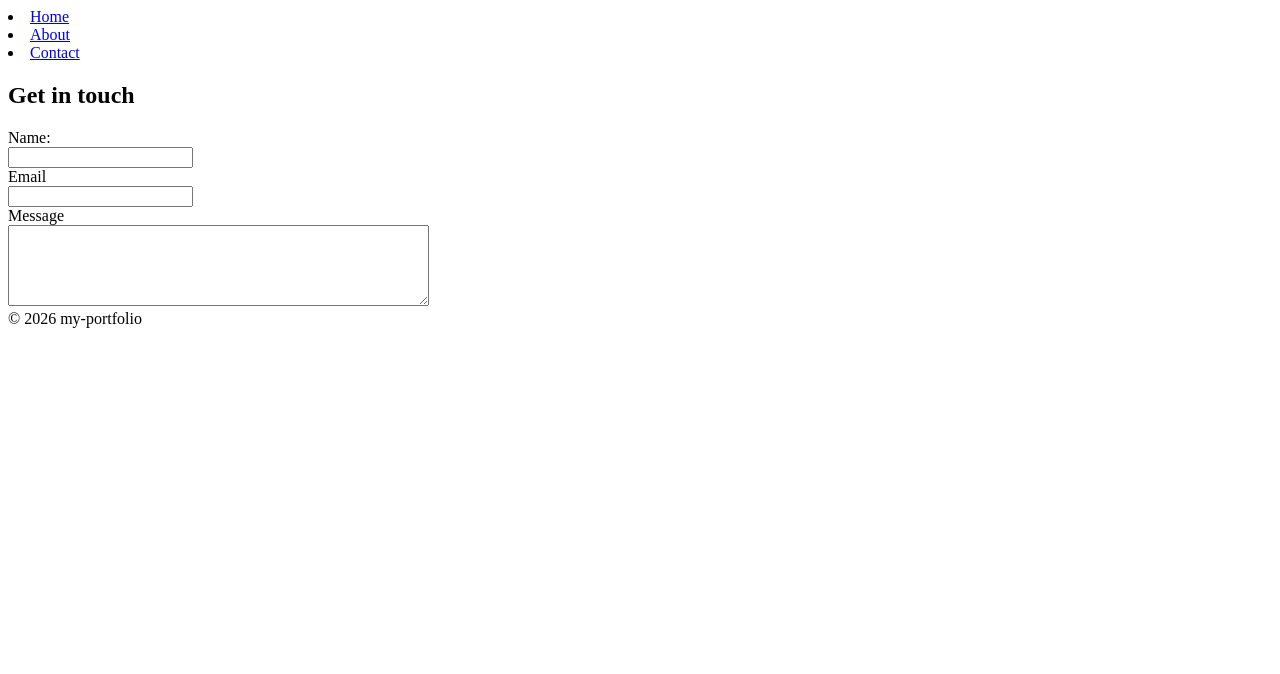
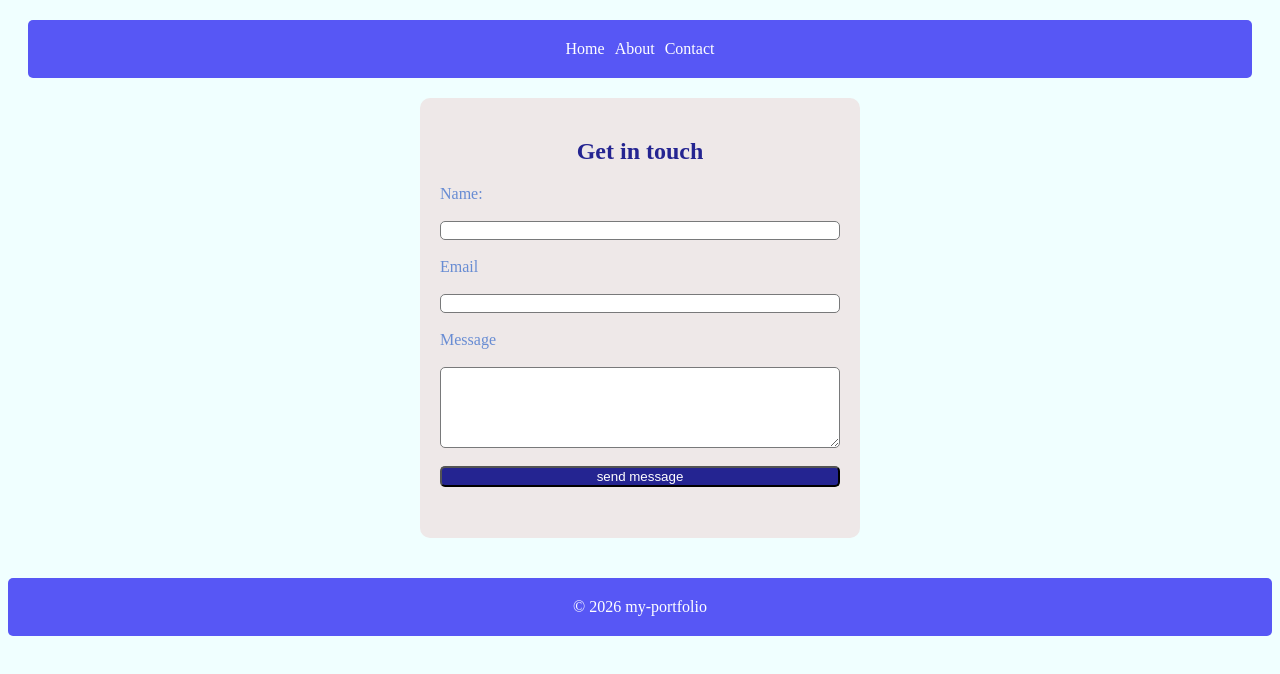
Before and after one commit to Dorothy-ace/my-portfolio, a plain HTML site: page contact.html in a window 1280 px wide. Drawn offline with Linux system fonts and the light colour scheme.

Commit message:
Add new CSS files for About, Contact, Index, and main styles
- Created about.css for styling the About page with headings, tables, and blockquotes.
- Added contact.css for the Contact page, including form styles and button design.
- Introduced index.css for the main index page, focusing on layout and image styling.
- Established style.css for global styles, including body, header, navigation, and footer.

```diff
--- /dev/null
+++ b/about.css
@@ -0,0 +1,61 @@
+
+h2 {
+    color: rgb(14, 14, 17);
+    border-bottom: 2px solid dodgerblue;
+    padding-bottom: 5px;
+    margin-top: 30px;
+}
+
+h3 {
+    color: darkslategrey;
+}
+
+
+a {
+    color: rgb(9, 9, 10);
+}
+
+
+table {
+    width: 100%;
+    border-collapse: collapse;
+    margin-bottom: 30px;
+    background-color: white;
+}
+
+th, td {
+    border: 1px solid lightgrey;
+    padding: 12px;
+    text-align: left;
+}
+
+th {
+    background-color: dodgerblue;
+    color: white;
+}
+
+tr:nth-child(even) {
+    background-color: whitesmoke;
+}
+
+caption {
+    font-weight: bold;
+    margin-bottom: 10px;
+    color: dimgrey;
+}
+
+
+blockquote {
+    background-color: white;
+    border-left: 5px solid dodgerblue;
+    margin: 1.5em 0;
+    padding: 10px 20px;
+    font-style: italic;
+}
+
+
+iframe {
+    max-width: 100%;
+    border-radius: 5px;
+    border: 1px solid lightgrey;
+}
--- /dev/null
+++ b/contact.css
@@ -0,0 +1,37 @@
+
+.doro{
+    background-color: rgb(238, 232, 232);
+    border-radius: 10px;
+    height: 400px;
+    width: 400px;
+    padding: 20px;
+    margin: 20px auto;
+
+}
+
+form{
+    display: flex;
+    flex-direction: column;
+}
+h2{
+    color: rgb(36, 36, 145);
+    text-align: center;
+}
+
+input[type="name"],
+input[type="email"],
+textarea{
+    border: 1px solid rgb(120, 121, 122);
+    border-radius: 5px;
+}
+
+label{
+    color: rgb(104, 140, 211);
+
+}
+
+.btn{
+    background-color: rgb(36, 36, 145);
+    color:white;
+    border-radius: 5px;
+}
--- a/contact.html
+++ b/contact.html
@@ -4,22 +4,25 @@
     <meta charset="UTF-8">
     <meta name="viewport" content="width=device-width, initial-scale=1.0">
     <title>About</title>
+    <link rel="stylesheet" href="contact.css">
+    <link rel="stylesheet" href="style.css">
 </head>
 <body>
     <header>
         <nav>
-            <li><a href="index.html">Home</a></li>
-             <li><a href="about.html">About</a></li>
-              <li><a href="contact.html">Contact</a></li>
+            <a href="index.html">Home</a>
+            <a href="about.html">About</a>
+            <a href="contact.html">Contact</a>
         </nav>
     </header>
 
-    <section>
-        <h2> Get in touch</h2>
-        <form action="#">
+    <div class="doro">
+
+        <form action="">
+            <h2> Get in touch</h2>
         <label for="name">Name:</label>
         <br>
-        <input type="name" required>
+        <input type="name" class="input" required>
         <br>
         <label for="email">Email</label>
         <br>
@@ -28,9 +31,11 @@
         <label for="message">Message</label>
         <br>
         <textarea name="message" id="message" rows="5" cols="50"></textarea>
+        <br>
+        <button class="btn">send message</button>
         </form>
 
-    </section>
+    </div>
 
     <footer>
         &copy; 2026 my-portfolio
--- /dev/null
+++ b/style.css
@@ -0,0 +1,41 @@
+body{
+    background-color:azure;
+}
+header{
+    margin: 20px;
+    background-color: rgb(87, 87, 245);
+    border-radius: 5px;
+    padding: 20px;
+
+
+
+}
+
+nav{
+    display: flex;
+    align-items: center;
+    flex-direction: row;
+    justify-content: center;
+    gap: 10px;
+}
+
+nav  a{
+    color: white;
+    text-decoration: none;
+
+}
+
+
+nav a:hover{
+    color: aqua;
+}
+
+
+footer {
+    text-align: center;
+    margin-top: 40px;
+    padding: 20px;
+     background-color: rgb(87, 87, 245);
+    color: white;
+    border-radius: 5px;
+}
```
Also changed, not shown: about.html (+6 -78 lines), index.css (added, +20 -0 lines), index.html (+15 -8 lines), Doro6.jpg (renamed from image/Doro6.jpg).
